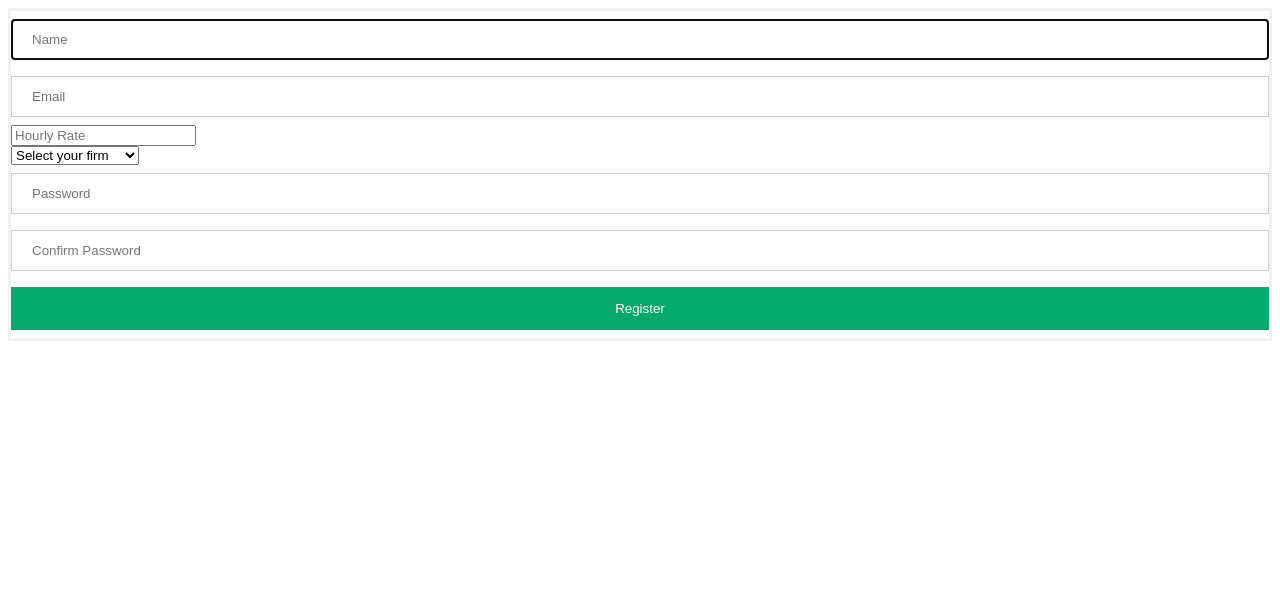
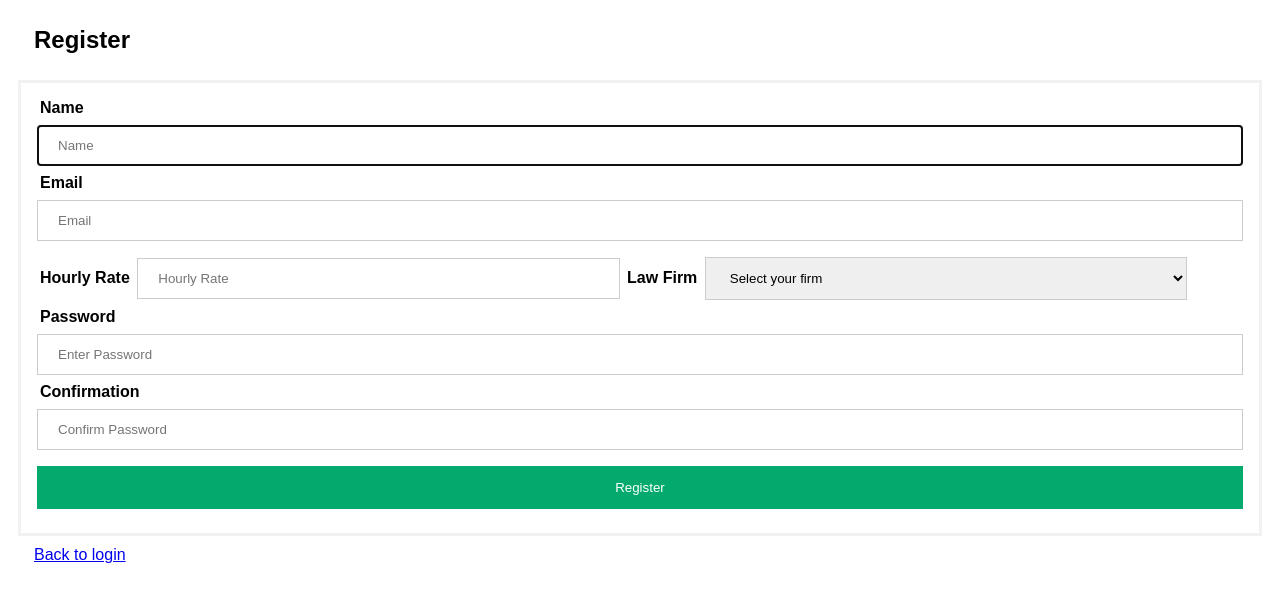
Before and after one commit to laurenlim2112/SMU-Hackathon, a Flask app: page /register in a window 1280 px wide. Shown: the top 602 px of the page. Run offline with Flask 3, Linux system fonts and the light colour scheme; data comes from the database, SQL or seed files in the repository.

Commit message:
Updated CSS for register page

```diff
--- a/static/styles.css
+++ b/static/styles.css
@@ -1,17 +1,16 @@
-body {font-family: Arial, Helvetica, sans-serif;}
-form {border: 3px solid #f1f1f1;}
+body {
+    font-family: Arial, Helvetica, sans-serif;
+}
 
-input[type=text], input[type=password] {
-  width: 100%;
-  padding: 12px 20px;
-  margin: 8px 0;
-  display: inline-block;
-  border: 1px solid #ccc;
-  box-sizing: border-box;
+form {
+    border: 3px solid #f1f1f1;
+}
+
+label {
+    padding: 3px;
 }
 
 button {
-  background-color: #04AA6D;
   color: white;
   padding: 14px 20px;
   margin: 8px 0;
@@ -24,7 +23,29 @@ button:hover {
   opacity: 0.8;
 }
 
-.cancelbtn {
+.fullforminput {
+    width: 100%;
+    padding: 12px 20px;
+    margin: 8px 0;
+    display: inline-block;
+    border: 1px solid #ccc;
+    box-sizing: border-box;
+}
+
+.partialforminput {
+    width: 40%;
+    padding: 12px 20px;
+    margin: 8px 0;
+    display: inline-block;
+    border: 1px solid #ccc;
+    box-sizing: border-box;
+}
+
+.successbtn {
+    background-color: #04AA6D;
+}
+
+.dangerbtn {
   width: auto;
   padding: 10px 18px;
   background-color: #f44336;
@@ -41,7 +62,8 @@ img.avatar {
 }
 
 .container {
-  padding: 16px;
+    margin: 10px;
+    padding: 16px;
 }
 
 span.psw {
--- a/templates/layout.html
+++ b/templates/layout.html
@@ -21,6 +21,5 @@
         <main>
             {% block main %}{% endblock %}
         </main>
-        <script src="https://cdn.jsdelivr.net/npm/bootstrap@5.0.2/dist/js/bootstrap.bundle.min.js" integrity="sha384-MrcW6ZMFYlzcLA8Nl+NtUVF0sA7MsXsP1UyJoMp4YLEuNSfAP+JcXn/tWtIaxVXM" crossorigin="anonymous"></script>
     </body>
 </html>
--- a/templates/register.html
+++ b/templates/register.html
@@ -5,30 +5,33 @@
 {% endblock %}
 
 {% block main %}
-    <form action="/register" method="post" id="registerform">
-        <div class="mb-3">
-            <input autocomplete="off" autofocus class="form-control mx-auto w-auto" id="name" name="name" placeholder="Name" type="text">
-        </div>
-        <div class="mb-3">
-            <input autocomplete="off" class="form-control mx-auto w-auto" id="email" name="email" placeholder="Email" type="text">
-        </div>
-        <div class="mb-3">
-            <input autocomplete="off" class="form-control mx-auto w-auto" id="rate" name="rate" placeholder="Hourly Rate" type="number" min="0" step="0.01">
-        </div>
-        <div class="mb-3 dropdown">
-            <select id="firm" name="firm" form="registerform" class="form-select" aria-label="Default select example">
-                <option value="" disabled selected>Select your firm</option>
-                {% for firm in firms %}
-                    <option value="{{ firm['id'] }}">{{ firm["name"] }}</option>
-                {% endfor %}
-            </select>
-        </div>
-        <div class="mb-3">
-            <input class="form-control mx-auto w-auto" id="password" name="password" placeholder="Password" type="password">
-        </div>
-        <div class="mb-3">
-            <input class="form-control mx-auto w-auto" id="password" name="confirmation" placeholder="Confirm Password" type="password">
-        </div>
-        <button class="btn btn-primary" type="submit">Register</button>
+    <h2 class="container"> Register</h2>
+    <form action="/register" method="post" id="registerform" class="container">
+        <label for="name"><b>Name</b></label>
+        <input autocomplete="off" autofocus class="fullforminput" id="name" name="name" placeholder="Name" type="text" required>
+
+        <label for="email"><b>Email</b></label>
+        <input autocomplete="off" class="fullforminput" id="email" name="email" placeholder="Email" type="text" required>
+
+        <label for="rate"><b>Hourly Rate</b></label>
+        <input autocomplete="off" class="partialforminput" id="rate" name="rate" placeholder="Hourly Rate" type="number" min="0" step="0.01" required>
+
+        <label for="firm"><b>Law Firm</b></label>
+        <select id="firm" name="firm" form="registerform" class="partialforminput">
+            <option value="" disabled selected>Select your firm</option>
+            {% for firm in firms %}
+                <option value="{{ firm['id'] }}">{{ firm["name"] }}</option>
+            {% endfor %}
+        </select>
+
+        <label for="password"><b>Password</b></label>
+        <input class="fullforminput" type="password" placeholder="Enter Password" name="password" required>
+
+        <label for="confirmation"><b>Confirmation</b></label>
+        <input class="fullforminput" type="password" placeholder="Confirm Password" name="confirmation" required>
+
+        <button class="successbtn" type="submit">Register</button>
     </form>
+
+    <a href="/login" class="container">Back to login</a>
 {% endblock %}
```
Also changed, not shown: templates/login.html (+7 -8 lines).
